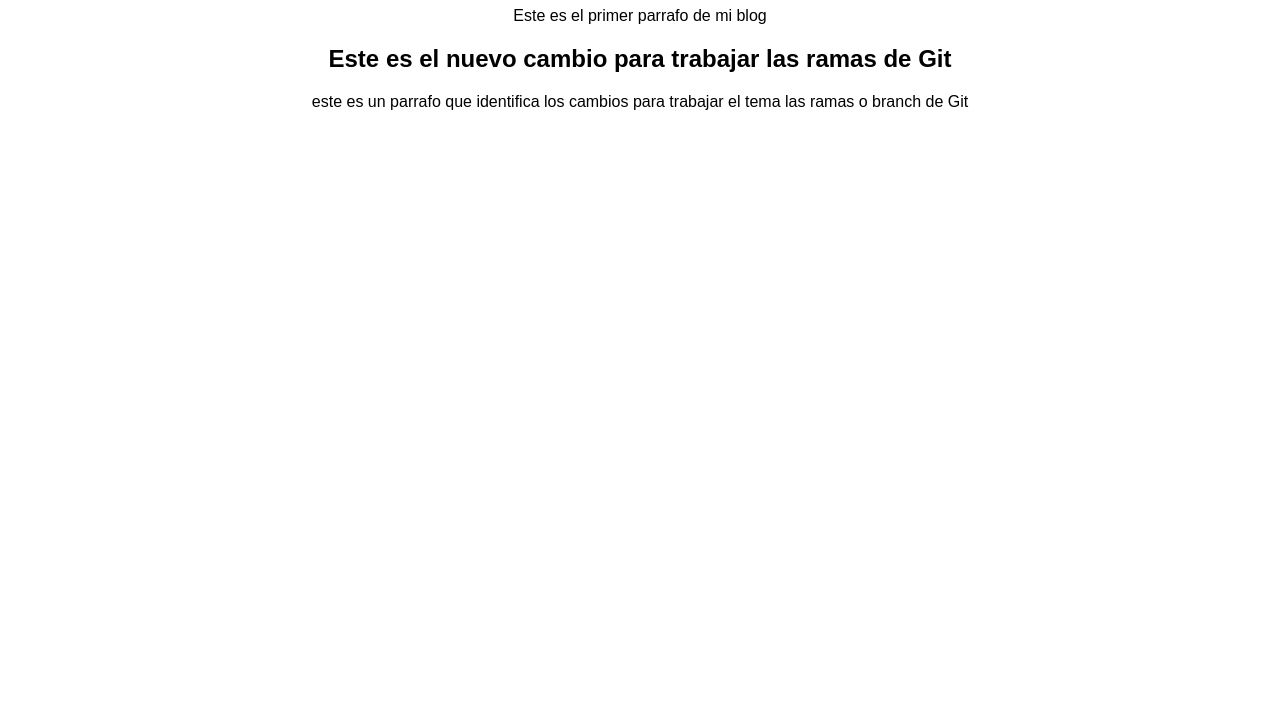
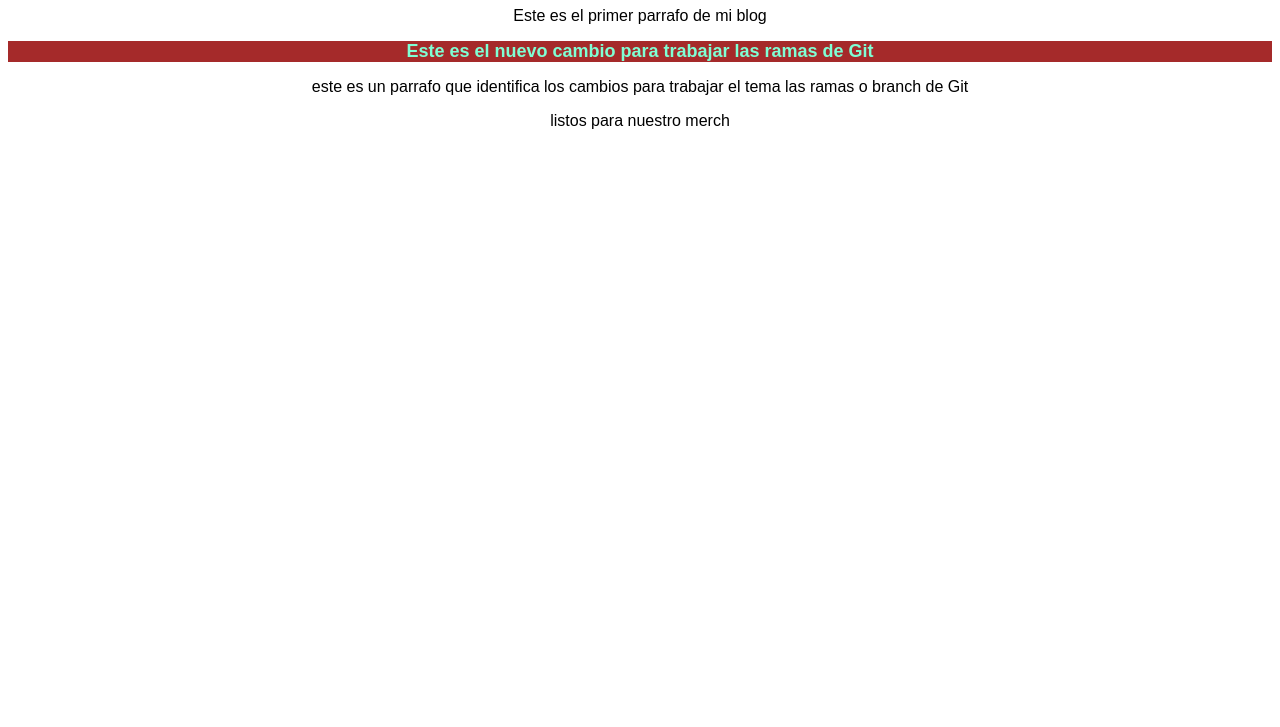
Before and after one commit to LorenzoB-collab/blogplatzi, a plain HTML site: page index.html in a window 1280 px wide. Shown: the part 73-800 px from the top of the page. Drawn offline with Linux system fonts and the light colour scheme.

Commit message:
últimos cambios en la rama master

```diff
--- a/css/style.css
+++ b/css/style.css
@@ -7,3 +7,9 @@ body h1 {
     color: blue;
     background-color: aqua;
 }
+h2
+{
+    color: aquamarine;
+    background-color: brown;
+    font-size: large;
+}
--- a/index.html
+++ b/index.html
@@ -15,5 +15,6 @@
 
 <h2>Este es el nuevo cambio para trabajar las ramas de Git</h2>
 <p>este es un parrafo que identifica los cambios para trabajar el tema las ramas o branch de Git</p>
+<p>listos para nuestro merch</p>
 </body>
 </html>
```
